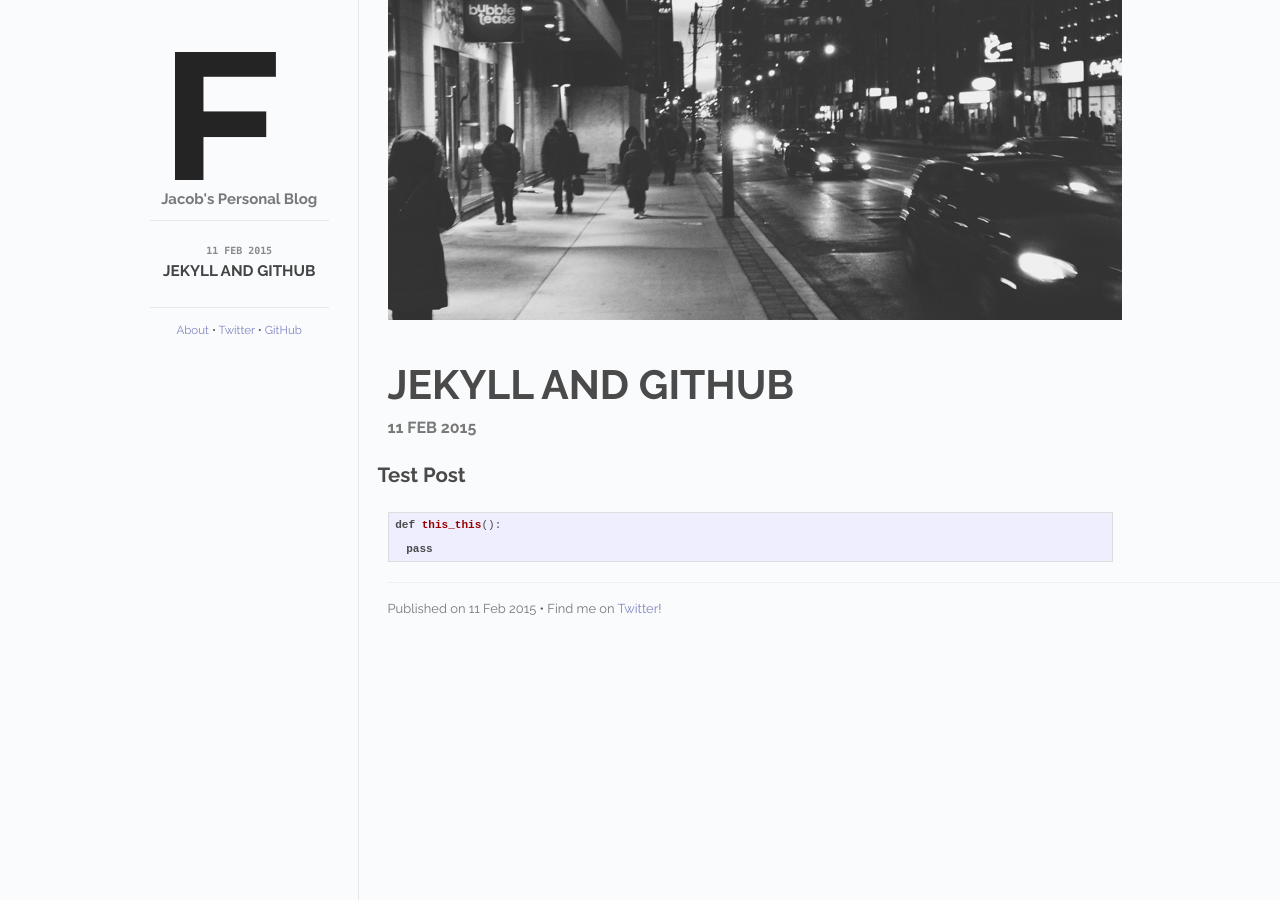
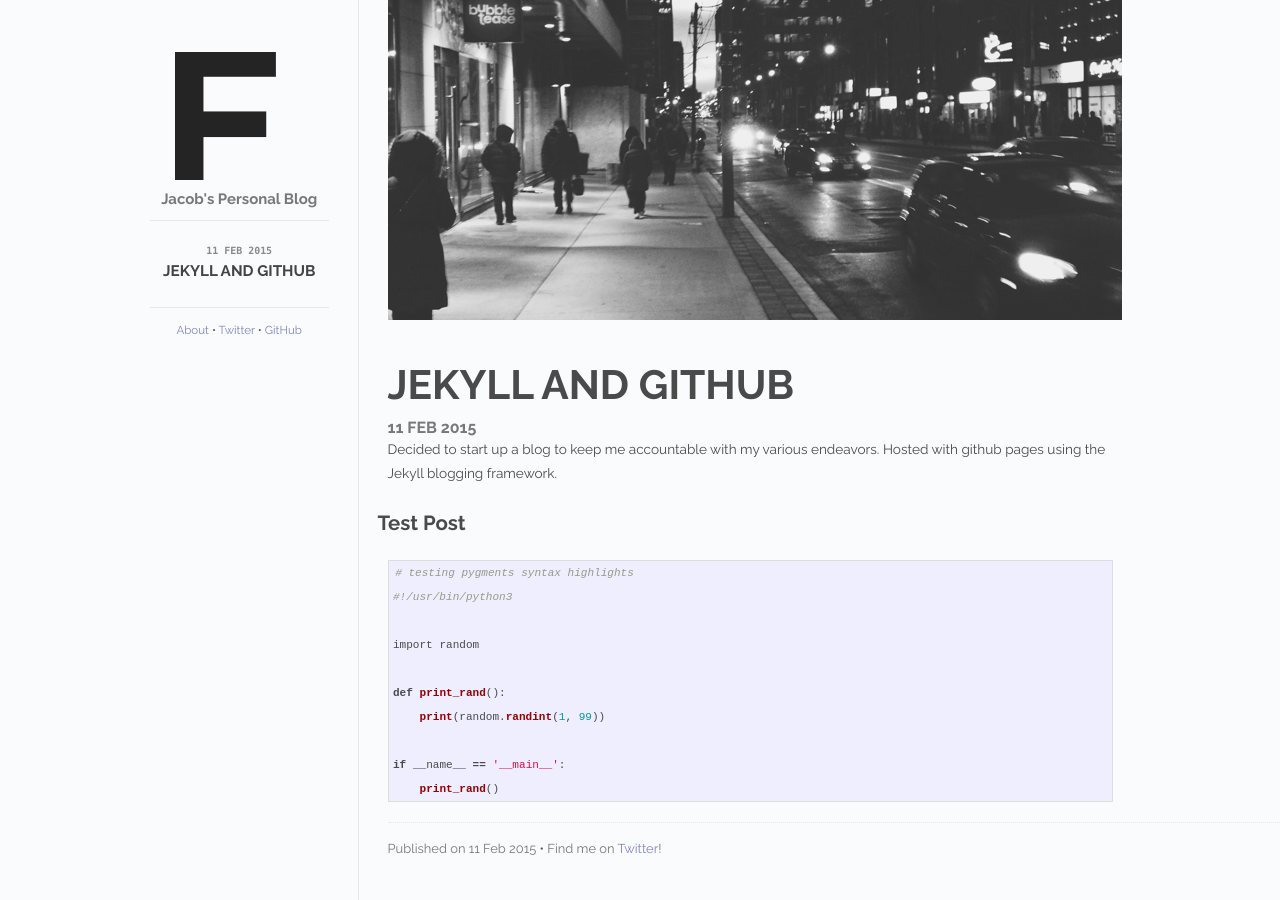
Before and after one commit to jancojt/jancojt.github.io, a Jekyll site: the page built from _posts/2015-02-11-first-post.html, in a window 1280 px wide. Built offline with Jekyll 4.4.1, drawn with Linux system fonts in a browser that asks for light colours; Markdown is read by kramdown in place of the engine named in the settings.

Commit message:
first post update

```diff
--- a/_posts/2015-02-11-first-post.html
+++ b/_posts/2015-02-11-first-post.html
@@ -6,8 +6,19 @@ date:   2015-02-11 15:00:00
 categories: posts
 ---
 
+Decided to start up a blog to keep me accountable with my various endeavors. Hosted with github pages using the Jekyll blogging framework.
+
 <h2>Test Post</h2>
 {% highlight python %}
-def this_this():
-  pass
+# testing pygments syntax highlights
+#!/usr/bin/python3
+
+import random
+
+def print_rand():
+    print(random.randint(1, 99))
+
+if __name__ == '__main__':
+    print_rand()
+
 {% endhighlight %}
```
